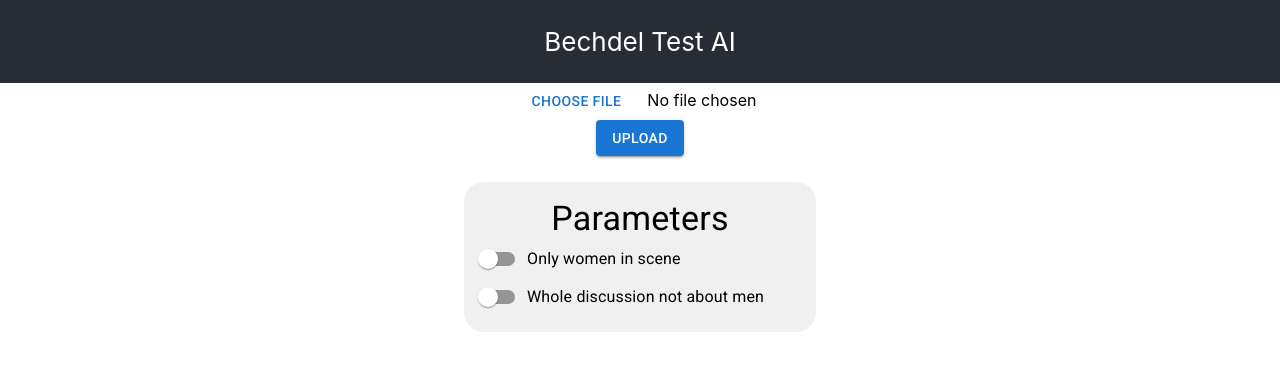
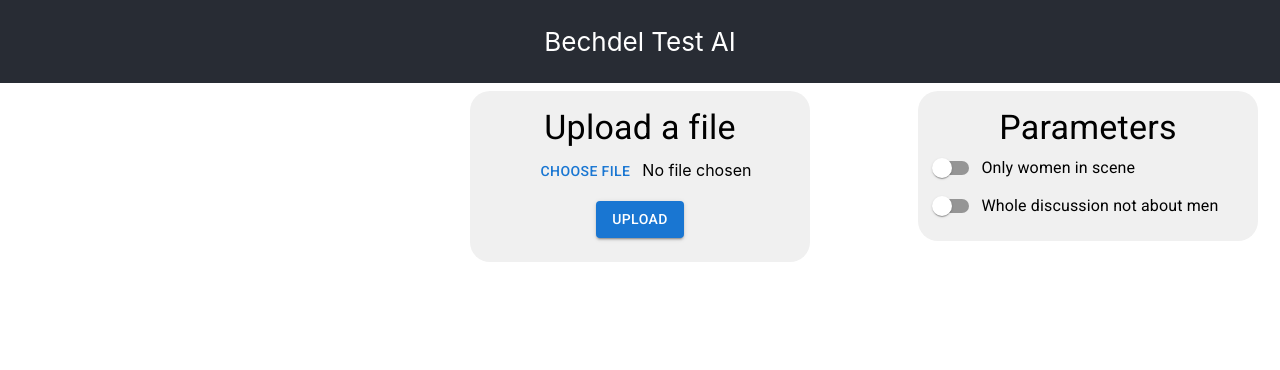
Before and after one commit to bechdelscript/bechdelscript, a React (Create React App) app in the folder my-app/: page / in a window 1280 px wide. Shown: the top 370 px of the page. Built offline with nearby package versions, Linux system fonts and the light colour scheme.

Commit message:
reorganized page with grids

```diff
--- a/my-app/src/App.css
+++ b/my-app/src/App.css
@@ -55,5 +55,19 @@
   margin: 2% auto;
   padding: 1em;
   position: relative;
-  width: 20em;
+  width: 80%;
 }
+
+.uploader-area-container {
+  background: #f0f0f0;
+  border-radius: 20px;
+  float: none;
+  margin: 2% auto;
+  padding: 1em;
+  position: relative;
+  width: 80%;
+}
+
+.spinner {
+  padding: 1em;
+}
--- a/my-app/src/App.js
+++ b/my-app/src/App.js
@@ -4,6 +4,8 @@ import React from 'react';
 import FileUpload from './components/file_upload';
 import Parameters from './components/parameters';
 import Results from "./components/results";
+
+import { Grid } from '@mui/material';
 
 class App extends React.Component {
 
@@ -128,30 +130,32 @@ class App extends React.Component {
         return (
             <div className="App">
                 <header className="App-header">
-                    {/* <img src={logo} className="App-logo" alt="logo" /> */}
                     <p>
                         Bechdel Test AI
                     </p>
                 </header>
-                <div>
-                    <div>
+                <Grid container spacing={8}>
+                    <Grid item xs={4}>
+                        {/* TODO : insert explanation or whatever */}
+                    </Grid>
+                    <Grid item xs={4}>
                         <FileUpload
                             handleFileSelect={this.handleUploadFileSelect}
                             handleSubmit={this.handleUploadFileSubmit}
                             loading={this.state.loading}
                             file={this.state.file}
+                            error_message={this.state.error_message}
                         />
-                        <div>{this.state.error_message}</div>
-                    </div>
-                    <div>
+                    </Grid>
+                    <Grid item xs={4}>
                         <Parameters
                             handleWomenSwitch={this.handleWomenSwitch}
                             checkedWomenSwitch={this.state.women_only_in_scene}
                             handleDiscussionSwitch={this.handleDiscussionSwitch}
                             checkedDiscussionSwitch={this.state.whole_discussion_not_about_men}
                         />
-                    </div>
-                    <div>
+                    </Grid>
+                    <Grid item xs={12}>
                         <Results
                             loading={this.state.loading}
                             characters={this.state.characters}
@@ -159,8 +163,8 @@ class App extends React.Component {
                             handleChange={this.handleGenderChange}
                             handleSubmit={this.handleCharactersListSubmit}
                         />
-                    </div>
-                </div>
+                    </Grid>
+                </Grid>
             </div>
         );
     }
--- a/my-app/src/components/file_upload.js
+++ b/my-app/src/components/file_upload.js
@@ -1,24 +1,33 @@
 import React from "react";
-import { Button } from '@mui/material';
+import { Typography, Grid, Button, Box } from '@mui/material';
 import { CircularProgress } from '@mui/material';
 
+
 function FileUpload(props) {
-    let loading = props.loading ? <CircularProgress /> : null;
+    let loading = props.loading ? <CircularProgress className="spinner" /> : null;
     let chosen_file = props.file ? props.file.name : `No file chosen`
     return (
-        <div>
+        <div className="uploader-area-container">
+            <Typography variant="h4">Upload a file</Typography>
             <form onSubmit={props.handleSubmit}>
-                <Button component="label">
-                    Choose file
-                    <input hidden type="file" onChange={props.handleFileSelect} />
-                </Button>
-                &nbsp;&nbsp;&nbsp;&nbsp;
-                {chosen_file}
-                <br></br>
-                <Button variant="contained" type="submit">Upload</Button>
+                <Grid container>
+                    <Grid item xs={12}>
+                        <Box sx={{ justifyContent: 'center', flexWrap: 'nowrap' }}>
+                            <Button sx={{ m: 0.5 }} component="label">
+                                Choose file
+                                <input hidden type="file" onChange={props.handleFileSelect} />
+                            </Button>
+                            {chosen_file}
+                        </Box>
+                    </Grid>
+                    <Grid item xs={12}>
+                        <Button sx={{ m: 1 }} variant="contained" type="submit">Upload</Button>
+                    </Grid>
+                </Grid>
             </form>
+            <div>{props.error_message}</div>
             <div>{loading}</div>
-        </div>
+        </div >
     );
 }
 
```
